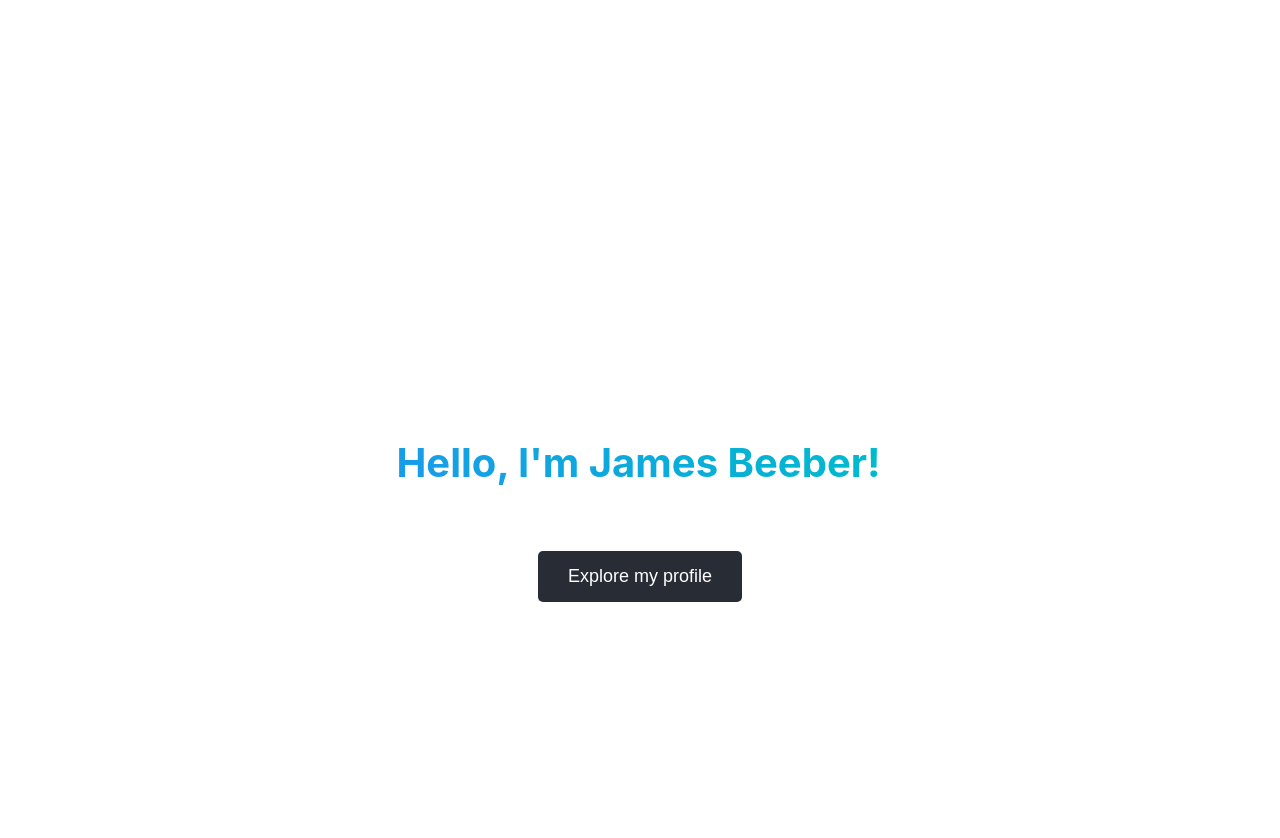
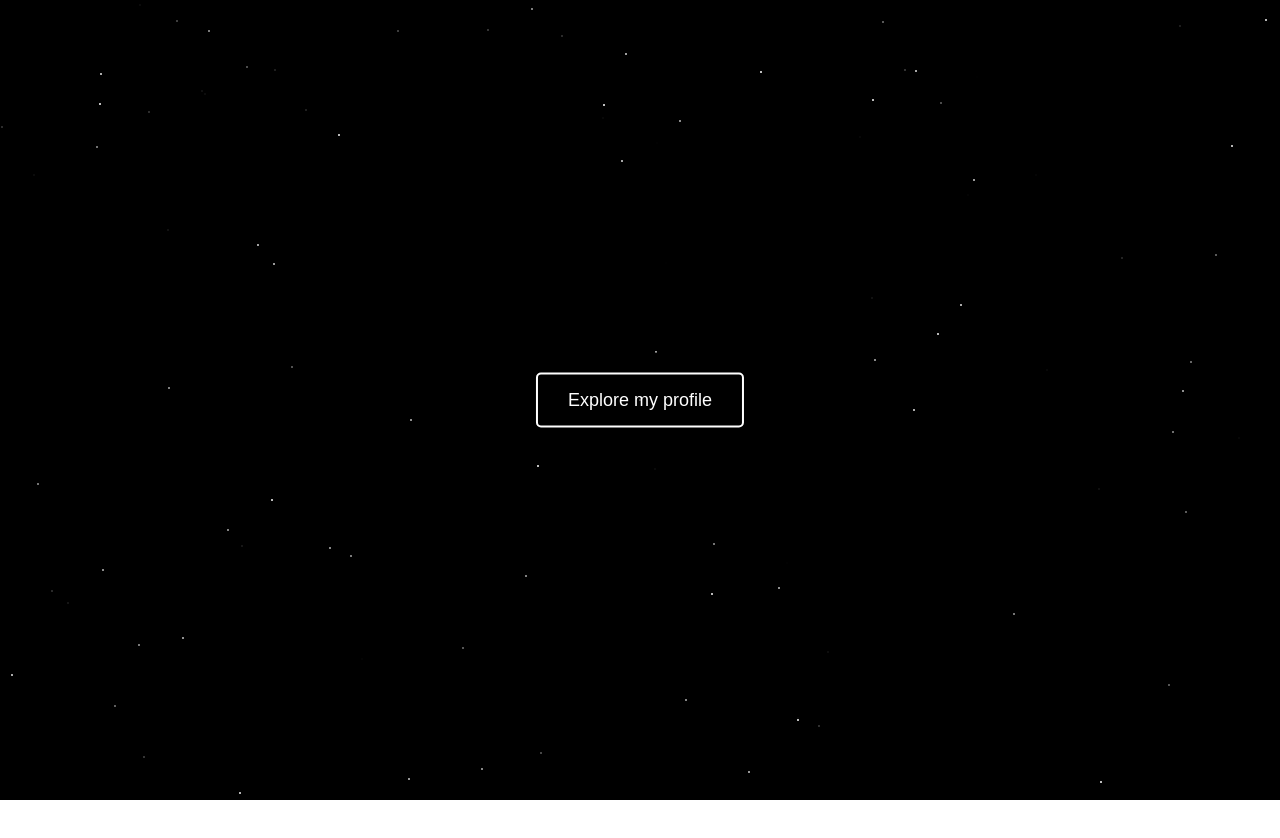
Before and after one commit to jhbeeber/jhbeeber.github.io, a React (Create React App) app in the folder website/: page / in a window 1280 px wide. Shown: the top 838 px of the page. After the commit the page ends 800 px from the top, so only its background shows below. Built offline with nearby package versions, Linux system fonts and the light colour scheme; the HTML template or start-up script is replaced by a standard one.

Commit message:
Redesigned intro page

```diff
--- a/website/src/Intro.css
+++ b/website/src/Intro.css
@@ -3,60 +3,75 @@
   flex-direction: column;
   align-items: center;
   justify-content: center;
-  height: 100vh;
-  text-align: center;
-  padding: 20px;
+  min-height: 100vh;
+  width: 100%;
+  margin: 0;
+  padding: 0;
+  background-color: #000;
+  position: fixed;
+  top: 0;
+  left: 0;
+  overflow: hidden;
+}
+
+.star {
+  position: absolute;
+  width: 2px;
+  height: 2px;
+  background: white;
+  border-radius: 50%;
+  animation: twinkle 1.5s infinite;
+  z-index: 1;
+}
+
+.mouse-star {
+  position: absolute;
+  width: 2px;
+  height: 2px;
+  background: white;
+  border-radius: 50%;
+  pointer-events: none;
+  transition: all 0.1s ease;
+  z-index: 1;
 }
 
 .intro-content {
-  display: flex;
-  flex-direction: column;
-  align-items: center;
-  justify-content: center;
-}
-
-.typing-animation {
-  font-size: 36px;
-  white-space: nowrap;
-  overflow: hidden;
-  border-right: 3px solid;
-  width: 20ch;
-  animation: typing 3.5s steps(30, end), blink-caret 0.75s step-end infinite;
+  z-index: 3;
+  position: absolute;
+  top: 50%;
+  left: 50%;
+  transform: translate(-50%, -50%);
+  background-color: rgba(0, 0, 0, 0.7);
+  padding: 20px;
+  border-radius: 10px;
 }
 
 .explore-button {
-  margin-top: 40px;
   padding: 15px 30px;
   font-size: 18px;
   cursor: pointer;
-  background-color: #282c34;
+  background-color: transparent;
   color: white;
-  border: none;
+  border: 2px solid white;
   border-radius: 5px;
-  transition: background-color 0.3s;
+  transition: all 0.3s;
+  position: relative;
+  z-index: 3;
 }
 
 .explore-button:hover {
-  background-color: #3c4048;
+  background-color: rgba(255, 255, 255, 0.1);
+  box-shadow: 0 0 20px rgba(255, 255, 255, 0.3);
 }
 
-@keyframes typing {
-  from { width: 0; }
-  to { width: 20ch; }
-}
-
-@keyframes blink-caret {
-  from, to { border-color: transparent; }
-  50% { border-color: black; }
+@keyframes twinkle {
+  0% { opacity: 0; }
+  50% { opacity: 1; }
+  100% { opacity: 0; }
 }
 
 @media (max-width: 768px) {
-  .typing-animation {
-    font-size: 24px;
-  }
-
   .explore-button {
-    margin-top: 20px;
     padding: 10px 20px;
     font-size: 16px;
   }
--- a/website/src/Intro.js
+++ b/website/src/Intro.js
@@ -1,24 +1,71 @@
-import React from 'react';
+import React, { useEffect, useRef } from 'react';
 import { useNavigate } from 'react-router-dom';
 import './Intro.css';
 
 const Intro = () => {
   const navigate = useNavigate();
+  const sectionRef = useRef(null);
 
   const handleExploreClick = () => {
     navigate('/home');
   };
 
+  useEffect(() => {
+    const section = sectionRef.current;
+    const mouseStars = [];
+    const numMouseStars = 5;
+
+    const createBackgroundStars = () => {
+      const numStars = 100;
+
+      for (let i = 0; i < numStars; i++) {
+        const star = document.createElement('div');
+        star.className = 'star';
+        star.style.left = `${Math.random() * 100}%`;
+        star.style.top = `${Math.random() * 100}%`;
+        star.style.animationDelay = `${Math.random() * 2}s`;
+        section.appendChild(star);
+      }
+    };
+
+    const createMouseStars = () => {
+      for (let i = 0; i < numMouseStars; i++) {
+        const star = document.createElement('div');
+        star.className = 'mouse-star';
+        mouseStars.push(star);
+        section.appendChild(star);
+      }
+    };
+
+    const updateMouseStars = (e) => {
+      const mouseX = e.clientX;
+      const mouseY = e.clientY;
+
+      mouseStars.forEach((star, index) => {
+        const delay = index * 0.05;
+        setTimeout(() => {
+          star.style.left = `${mouseX}px`;
+          star.style.top = `${mouseY}px`;
+        }, delay * 1000);
+      });
+    };
+
+    createBackgroundStars();
+    createMouseStars();
+    window.addEventListener('mousemove', updateMouseStars);
+
+    return () => {
+      window.removeEventListener('mousemove', updateMouseStars);
+    };
+  }, []);
+
   return (
-    <section className="intro-section">
+    <section className="intro-section" ref={sectionRef}>
       <div className="intro-content">
-        <div className="typing-animation">
-          <span>Hello, I'm James Beeber!</span>
-        </div>
+        <button className="explore-button" onClick={handleExploreClick}>
+          Explore my profile
+        </button>
       </div>
-      <button className="explore-button" onClick={handleExploreClick}>
-        Explore my profile
-      </button>
     </section>
   );
 };
```
